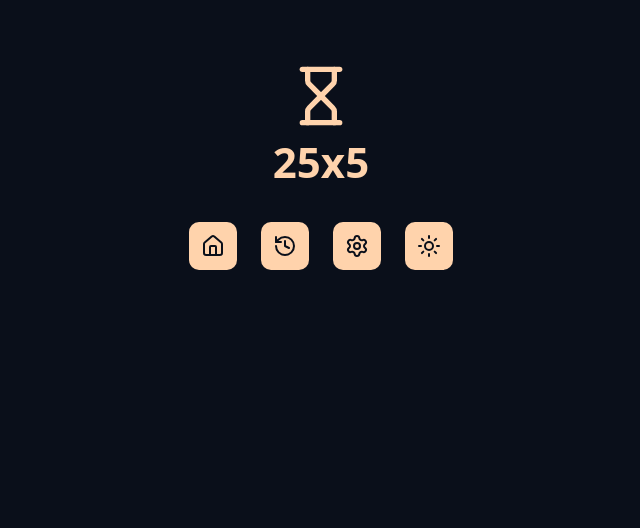
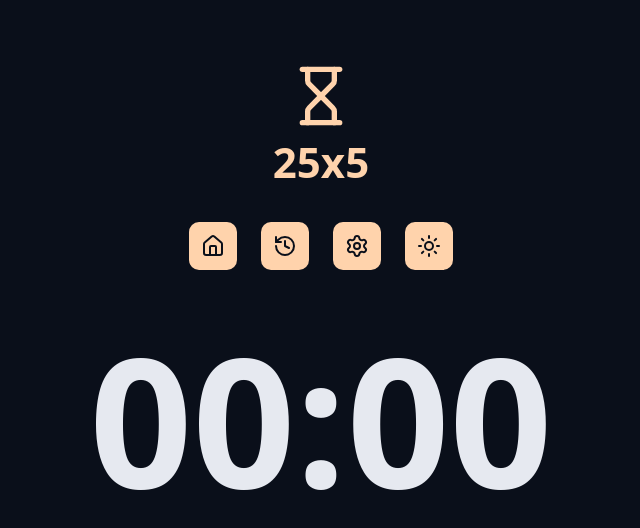
Before and after one commit to Hayashi-Heitor/25x5-pomodoroTimer, a React (Vite) app in the folder 25x5/: page / in a window 1280 px wide. Shown: the top 528 px of the page, without its empty margins (319-959 px from the left). Built offline with nearby package versions, Linux system fonts and the light colour scheme.

Commit message:
feat: CountDown component created

```diff
--- a/25x5/src/App.tsx
+++ b/25x5/src/App.tsx
@@ -4,6 +4,7 @@
 import { Container} from './components/Container'
 import { Logo } from './components/Logo'
 import { Menu } from './components/Menu'
+import { CountDown } from './components/CountDown'
 
 export function App() {
     return (
@@ -15,6 +16,10 @@
             <Container>
                 <Menu />
             </Container>
+
+            <Container>
+                <CountDown />
+            </Container>
         </>
     );
 }
--- /dev/null
+++ b/25x5/src/components/CountDown/index.tsx
@@ -0,0 +1,9 @@
+import styles from './styles.module.css'
+
+export function CountDown() {
+    return (
+        <div className={styles.container}>
+            00:00
+        </div>
+    );
+}
--- /dev/null
+++ b/25x5/src/components/CountDown/styles.module.css
@@ -0,0 +1,6 @@
+.container {
+    font-size: clamp(80px, 25vw, 180px);
+    font-weight: bolder;
+    text-align: center;
+    line-height: 1.3;
+}
```
